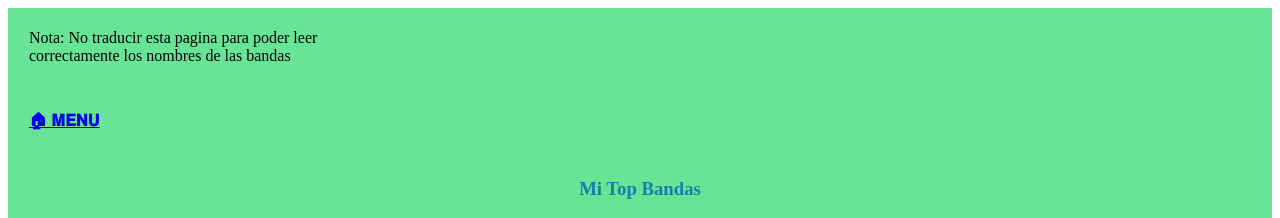
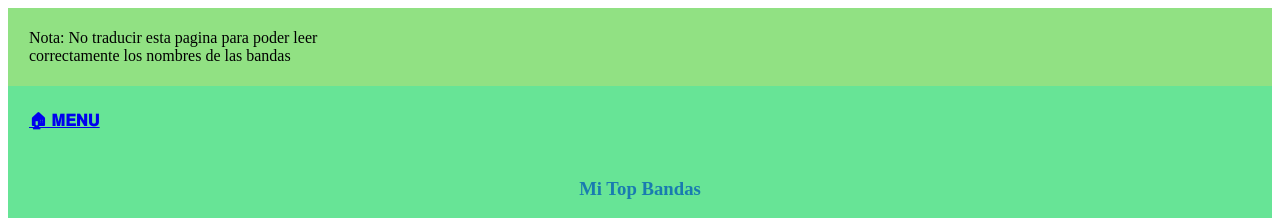
Before and after one commit to Heeduardo37/heeduard0, a plain HTML site: page contacto1.html in a window 1280 px wide. Shown: the top 218 px of the page. Drawn offline with Linux system fonts and the light colour scheme.

Commit message:
Update contacto1.html

```diff
--- a/contacto1.html
+++ b/contacto1.html
@@ -7,7 +7,7 @@
 </head>
 <body>
 
-    <table cellspacing="20" border="0" align="center" bgcolor="#67E496 ">
+    <table cellspacing="20" border="0" align="center" bgcolor="#91E183 ">
         <tr>
 
             <td>Nota: No traducir esta pagina para poder leer correctamente los nombres de las bandas</td>
```
